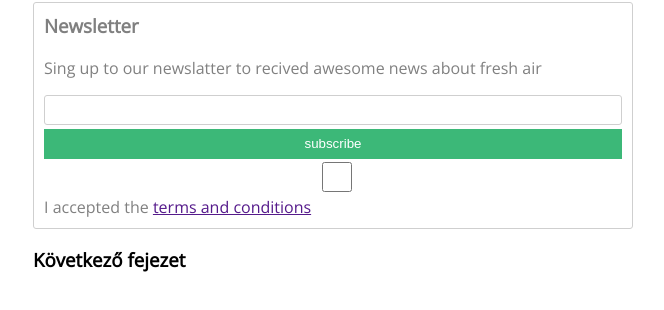
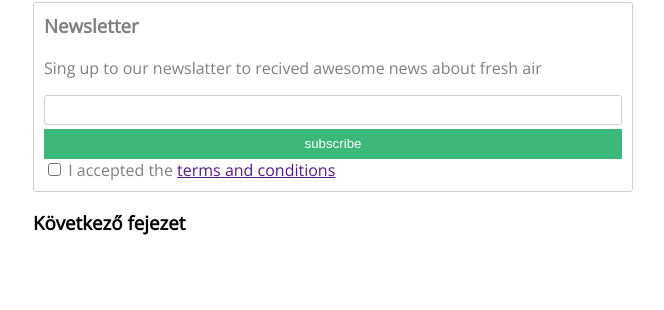
Before and after one commit to martinkova1/gyakorlas, a plain HTML site: page index.html in a window 1280 px wide. Shown: the part 84-394 px from the top of the page, without its empty margins (307-971 px from the left). Drawn offline with nearby package versions, Linux system fonts and the light colour scheme.

Commit message:
Add files via upload

```diff
--- a/style.css
+++ b/style.css
@@ -21,7 +21,7 @@ padding:10px;
 height: 30px;
 }
 
-.newsletter input {
+.newsletter input#email {
 display: block;
 width: 100%;
 height: 30px;
```
Lines whose indentation alone changed are shown as unchanged.
